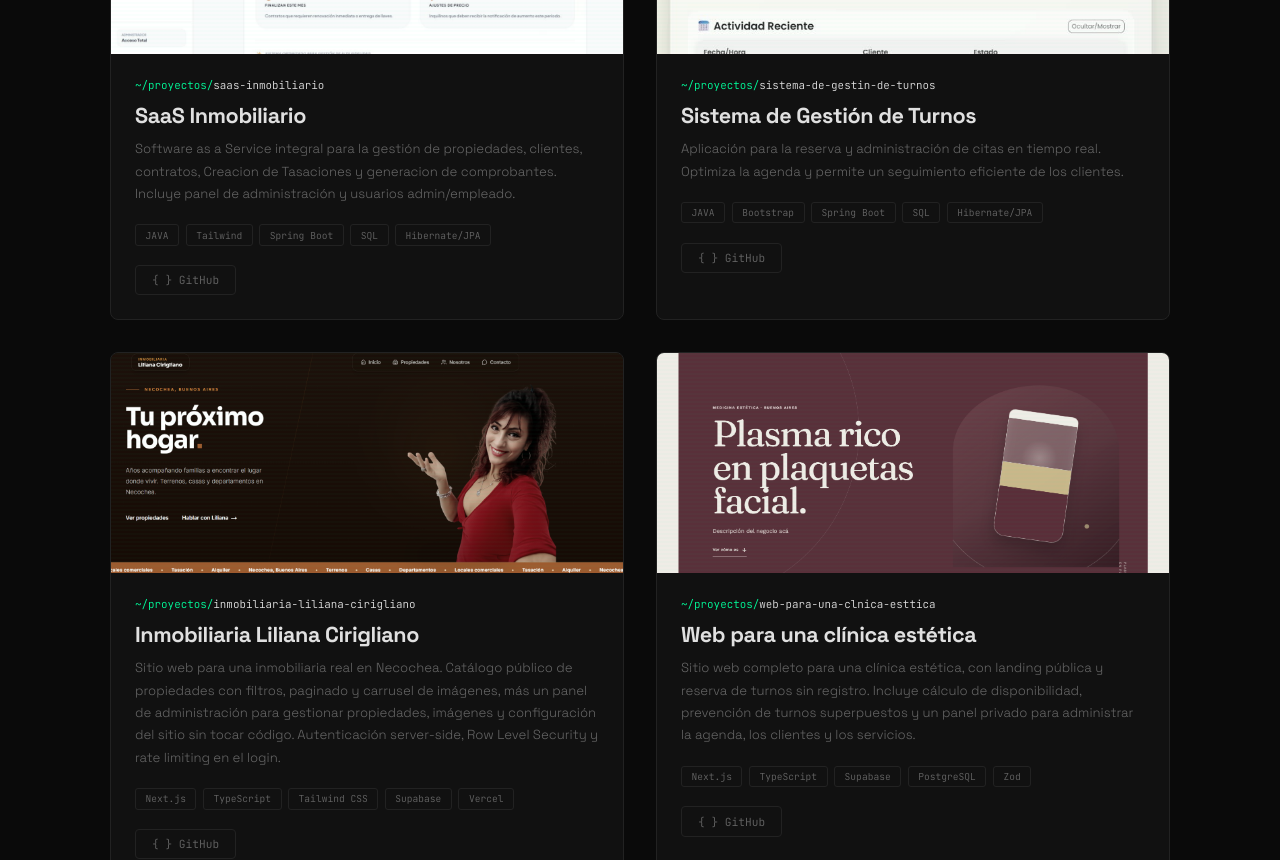
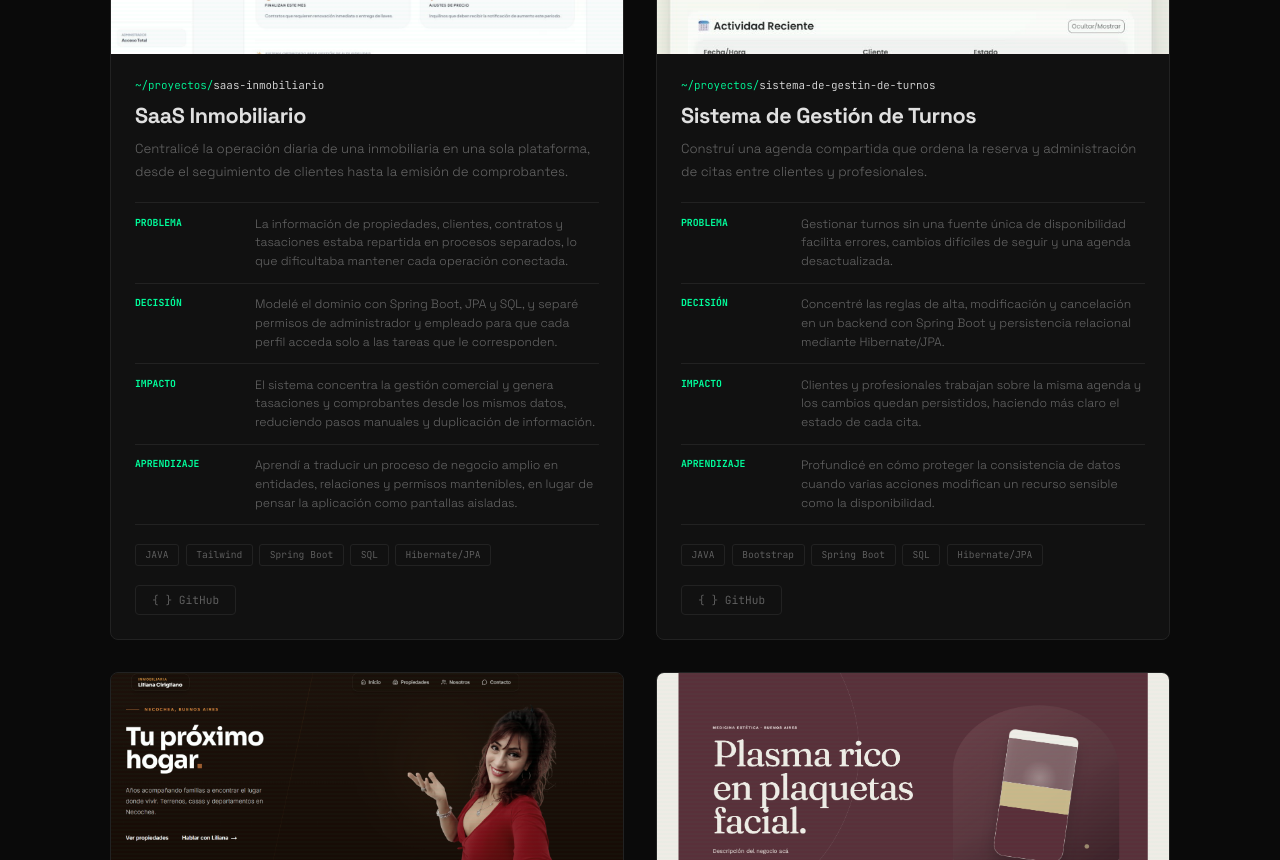
Before and after one commit to EliaNFe/portfolio-elian-angular, an Angular app in the folder mi-portafolio/: page / in a window 1280 px wide. Shown: the part 1940-2800 px from the top of the page. Built offline with nearby package versions, Linux system fonts and the light colour scheme.

Commit message:
feat; " re escritura de los proyectos"

```diff
--- a/mi-portafolio/public/data/proyectos.json
+++ b/mi-portafolio/public/data/proyectos.json
@@ -2,51 +2,61 @@
   {
     "id": 1,
     "titulo": "SaaS Inmobiliario",
-    "descripcion": "Software as a Service integral para la gestión de propiedades, clientes, contratos, Creacion de Tasaciones y generacion de comprobantes. Incluye panel de administración y usuarios admin/empleado.",
+    "descripcion": "Centralicé la operación diaria de una inmobiliaria en una sola plataforma, desde el seguimiento de clientes hasta la emisión de comprobantes.",
+    "problema": "La información de propiedades, clientes, contratos y tasaciones estaba repartida en procesos separados, lo que dificultaba mantener cada operación conectada.",
+    "decision": "Modelé el dominio con Spring Boot, JPA y SQL, y separé permisos de administrador y empleado para que cada perfil acceda solo a las tareas que le corresponden.",
+    "impacto": "El sistema concentra la gestión comercial y genera tasaciones y comprobantes desde los mismos datos, reduciendo pasos manuales y duplicación de información.",
+    "aprendizaje": "Aprendí a traducir un proceso de negocio amplio en entidades, relaciones y permisos mantenibles, en lugar de pensar la aplicación como pantallas aisladas.",
     "imagen": "https://images.unsplash.com/photo-1560518883-ce09059eeffa?q=80&w=500",
     "tecnologias": ["JAVA", "Tailwind", "Spring Boot", "SQL", "Hibernate/JPA"],
-    "github": "https://github.com/EliaNFe/Inmobiliaria_gestion_comprobantes",
-    "carpeta": "inmodoc",
-    "totalFotos": 9
+    "github": "https://github.com/EliaNFe/Inmobiliaria_gestion_comprobantes", "carpeta": "inmodoc", "totalFotos": 9
   },
   {
     "id": 2,
     "titulo": "Sistema de Gestión de Turnos",
-    "descripcion": "Aplicación para la reserva y administración de citas en tiempo real. Optimiza la agenda y permite un seguimiento eficiente de los clientes.",
+    "descripcion": "Construí una agenda compartida que ordena la reserva y administración de citas entre clientes y profesionales.",
+    "problema": "Gestionar turnos sin una fuente única de disponibilidad facilita errores, cambios difíciles de seguir y una agenda desactualizada.",
+    "decision": "Concentré las reglas de alta, modificación y cancelación en un backend con Spring Boot y persistencia relacional mediante Hibernate/JPA.",
+    "impacto": "Clientes y profesionales trabajan sobre la misma agenda y los cambios quedan persistidos, haciendo más claro el estado de cada cita.",
+    "aprendizaje": "Profundicé en cómo proteger la consistencia de datos cuando varias acciones modifican un recurso sensible como la disponibilidad.",
     "imagen": "https://images.unsplash.com/photo-1506784983877-45594efa4cbe?q=80&w=500",
     "tecnologias": ["JAVA", "Bootstrap", "Spring Boot", "SQL", "Hibernate/JPA"],
-    "github": "https://github.com/EliaNFe/sistema-turnos-backend",
-    "carpeta": "turnos",
-    "totalFotos": 11
+    "github": "https://github.com/EliaNFe/sistema-turnos-backend", "carpeta": "turnos", "totalFotos": 11
   },
   {
     "id": 3,
     "titulo": "Inmobiliaria Liliana Cirigliano",
-    "descripcion": "Sitio web para una inmobiliaria real en Necochea. Catálogo público de propiedades con filtros, paginado y carrusel de imágenes, más un panel de administración para gestionar propiedades, imágenes y configuración del sitio sin tocar código. Autenticación server-side, Row Level Security y rate limiting en el login.",
+    "descripcion": "Digitalicé el catálogo de una inmobiliaria real de Necochea y le di autonomía para mantenerlo sin depender de cambios en el código.",
+    "problema": "La inmobiliaria necesitaba mostrar propiedades de forma clara y actualizar publicaciones, imágenes y datos del sitio sin asistencia técnica constante.",
+    "decision": "Usé Next.js y Supabase para combinar un catálogo rápido con un panel privado; protegí la administración con autenticación server-side, Row Level Security y rate limiting.",
+    "impacto": "Los visitantes pueden filtrar y recorrer el catálogo, mientras el equipo administra el contenido completo desde una interfaz propia sin tocar código.",
+    "aprendizaje": "Aprendí que entregar autonomía al cliente exige diseñar tanto la experiencia pública como permisos y operaciones administrativas seguras.",
     "imagen": "imagen/inmobiliaria/foto1.png",
     "tecnologias": ["Next.js", "TypeScript", "Tailwind CSS", "Supabase", "Vercel"],
-    "github": "https://github.com/EliaNFe/Pagina_Inmobiliaria",
-    "carpeta": "inmobiliaria",
-    "totalFotos": 6
+    "github": "https://github.com/EliaNFe/Pagina_Inmobiliaria", "carpeta": "inmobiliaria", "totalFotos": 6
   },
   {
     "id": 4,
     "titulo": "Web para una clínica estética",
-    "descripcion": "Sitio web completo para una clínica estética, con landing pública y reserva de turnos sin registro. Incluye cálculo de disponibilidad, prevención de turnos superpuestos y un panel privado para administrar la agenda, los clientes y los servicios.",
+    "descripcion": "Convertí la consulta y reserva de tratamientos en un flujo directo, sin registro, conectado con la agenda interna de la clínica.",
+    "problema": "Coordinar reservas manualmente consume tiempo y puede producir turnos superpuestos, pero exigir una cuenta agrega fricción innecesaria al paciente.",
+    "decision": "Diseñé un flujo público sin registro y calculé la disponibilidad en función de la agenda; validé los datos con Zod y reforcé en PostgreSQL la prevención de solapamientos.",
+    "impacto": "Los pacientes reservan con menos pasos y la clínica recibe turnos consistentes en un panel donde también administra clientes y servicios.",
+    "aprendizaje": "Aprendí a tratar la disponibilidad como una regla de negocio crítica que debe validarse en más de una capa, no solo en la interfaz.",
     "imagen": "imagen/clinica-estetica/foto1.png",
     "tecnologias": ["Next.js", "TypeScript", "Supabase", "PostgreSQL", "Zod"],
-    "github": "https://github.com/EliaNFe/Turnero_clinica",
-    "carpeta": "clinica-estetica",
-    "totalFotos": 9
+    "github": "https://github.com/EliaNFe/Turnero_clinica", "carpeta": "clinica-estetica", "totalFotos": 9
   },
   {
     "id": 5,
     "titulo": "Ecommerce con Microservicios",
-    "descripcion": "Ecommerce con frontend en Angular y backend distribuido en cuatro microservicios independientes. Implementa API Gateway, autenticación con JWT y roles, bases de datos por servicio, gestión de catálogo, órdenes y pagos, y una saga con compensación de stock ante pagos rechazados.",
+    "descripcion": "Diseñé un ecommerce distribuido que mantiene coordinados catálogo, órdenes, pagos y stock incluso cuando una operación falla.",
+    "problema": "Separar un proceso de compra entre servicios independientes introduce fallos parciales: un pago rechazado no puede dejar stock reservado ni una orden en un estado incorrecto.",
+    "decision": "Dividí el backend en cuatro microservicios con base de datos por servicio, unifiqué el acceso mediante API Gateway y usé una saga con acciones de compensación.",
+    "impacto": "El flujo puede revertir la reserva de stock cuando el pago falla, manteniendo la consistencia del negocio sin acoplar todos los servicios a una sola base.",
+    "aprendizaje": "Entendí el costo real de una arquitectura distribuida: la independencia de despliegue exige diseñar explícitamente estados, fallos, seguridad y compensaciones.",
     "imagen": "imagen/ecommerce-microservicios/foto1.png",
     "tecnologias": ["Java", "Spring Boot", "Angular", "PostgreSQL", "Docker"],
-    "github": "https://github.com/EliaNFe/microservicio_ecommerce",
-    "carpeta": "ecommerce-microservicios",
-    "totalFotos": 11
+    "github": "https://github.com/EliaNFe/microservicio_ecommerce", "carpeta": "ecommerce-microservicios", "totalFotos": 11
   }
 ]
--- a/mi-portafolio/src/app/app.ts
+++ b/mi-portafolio/src/app/app.ts
@@ -23,7 +23,9 @@ import { ProjectService } from './services/project';
       </div>
       <a href="/cv/Elian_Ferreyra_CV.pdf" target="_blank" class="nav-cv">.pdf</a>
       <button class="lang-toggle" (click)="toggleLang()">{{ isEn ? 'ES' : 'EN' }}</button>
-      <button class="theme-toggle" (click)="toggleTheme()">
+      <button class="theme-toggle" (click)="toggleTheme($event)"
+              [attr.aria-label]="isLight ? t.activarOscuro : t.activarClaro"
+              [attr.title]="isLight ? t.activarOscuro : t.activarClaro">
         <span *ngIf="!isLight" class="toggle-icon">◐</span>
         <span *ngIf="isLight" class="toggle-icon">◑</span>
       </button>
@@ -159,6 +161,12 @@ import { ProjectService } from './services/project';
             </div>
             <h3 class="proj-title">{{ p.titulo }}</h3>
             <p class="proj-desc">{{ p.descripcion }}</p>
+            <dl class="proj-story">
+              <div class="story-item"><dt>{{ t.problema }}</dt><dd>{{ p.problema }}</dd></div>
+              <div class="story-item"><dt>{{ t.decision }}</dt><dd>{{ p.decision }}</dd></div>
+              <div class="story-item"><dt>{{ t.impacto }}</dt><dd>{{ p.impacto }}</dd></div>
+              <div class="story-item"><dt>{{ t.aprendizaje }}</dt><dd>{{ p.aprendizaje }}</dd></div>
+            </dl>
             <div class="proj-tech-row">
               <span class="tech-pill" *ngFor="let t2 of p.tecnologias">{{ t2 }}</span>
             </div>
@@ -579,6 +587,16 @@ import { ProjectService } from './services/project';
 }
 .project-card:hover .proj-title { color:var(--green); }
 .proj-desc { font-size:0.82rem; color:var(--muted); line-height:1.7; margin-bottom:1.2rem; }
+.proj-story { display:grid; gap:0; margin:0 0 1.2rem; border-top:1px solid var(--border); }
+.story-item {
+  display:grid; grid-template-columns:6.7rem 1fr; gap:0.8rem;
+  padding:0.72rem 0; border-bottom:1px solid var(--border);
+}
+.story-item dt {
+  color:var(--green); font:600 0.61rem/1.55 'JetBrains Mono', monospace;
+  text-transform:uppercase;
+}
+.story-item dd { color:var(--muted); font-size:0.76rem; line-height:1.55; }
 .proj-tech-row { display:flex; flex-wrap:wrap; gap:0.4rem; margin-bottom:1.2rem; }
 .tech-pill {
   font-family:'JetBrains Mono', monospace;
@@ -727,6 +745,7 @@ import { ProjectService } from './services/project';
   .bio-photo { width:180px; height:230px; margin:0 auto; display:block; }
   .bio-photo-wrap { margin-bottom:1.5rem; display:flex; justify-content:center; }
   .projects-grid { grid-template-columns:1fr; }
+  .story-item { grid-template-columns:1fr; gap:0.25rem; }
   .contact-layout { grid-template-columns:1fr; gap:2rem; }
   .contact-row { grid-template-columns:90px 1fr auto; }
   .footer { padding:1.5rem 1.2rem; flex-wrap:wrap; gap:0.5rem; }
@@ -757,6 +776,8 @@ export class App implements OnInit, OnDestroy, AfterViewInit {
     codesFocoVal: 'código mantenible y escalable',
     bioText: 'Desarrollo con foco en la mantenibilidad y claridad del código. Me gusta construir soluciones que no solo funcionen hoy, sino que sean fáciles de entender y escalar mañana.',
     verGaleria: 'ver galería',
+    problema: 'Problema', decision: 'Decisión', impacto: 'Impacto', aprendizaje: 'Aprendizaje',
+    activarClaro: 'Activar tema claro', activarOscuro: 'Activar tema oscuro',
     loading: 'inicializando sistema...',
     contactH2a: '¿Trabajamos', contactH2b: 'juntos?',
     contactSub: 'Abierto a proyectos freelance y posiciones full-time.',
@@ -771,6 +792,8 @@ export class App implements OnInit, OnDestroy, AfterViewInit {
     codesFocoVal: 'maintainable and scalable code',
     bioText: 'I build with a focus on maintainability and code clarity. I like to create solutions that not only work today, but are easy to understand and scale tomorrow.',
     verGaleria: 'view gallery',
+    problema: 'Problem', decision: 'Decision', impacto: 'Impact', aprendizaje: 'Learning',
+    activarClaro: 'Switch to light theme', activarOscuro: 'Switch to dark theme',
     loading: 'initializing system...',
     contactH2a: "Let's work", contactH2b: 'together.',
     contactSub: 'Open to freelance projects and full-time positions.',
@@ -803,7 +826,8 @@ export class App implements OnInit, OnDestroy, AfterViewInit {
 
   initCanvas() {
     const canvas = this.canvasRef.nativeElement;
-    const ctx = canvas.getContext('2d')!;
+    const ctx = canvas.getContext('2d');
+    if (!ctx) return;
     const spacing = 32;
     let w = 0, h = 0, t = 0;
     const isDark = () => !this.isLight;
@@ -875,10 +899,30 @@ export class App implements OnInit, OnDestroy, AfterViewInit {
     this.applyTheme();
   }
 
-  toggleTheme() {
-    this.isLight = !this.isLight;
-    localStorage.setItem('theme', this.isLight ? 'light' : 'dark');
-    this.applyTheme();
+  toggleTheme(event: MouseEvent) {
+    const button = event.currentTarget as HTMLElement;
+    const rect = button.getBoundingClientRect();
+    const x = rect.left + rect.width / 2;
+    const y = rect.top + rect.height / 2;
+    const root = document.documentElement;
+    root.style.setProperty('--theme-x', `${x}px`);
+    root.style.setProperty('--theme-y', `${y}px`);
+
+    const changeTheme = () => {
+      this.isLight = !this.isLight;
+      localStorage.setItem('theme', this.isLight ? 'light' : 'dark');
+      this.applyTheme();
+    };
+    const prefersReducedMotion = window.matchMedia('(prefers-reduced-motion: reduce)').matches;
+    const doc = document as Document & {
+      startViewTransition?: (callback: () => void) => { finished: Promise<void> };
+    };
+
+    if (!doc.startViewTransition || prefersReducedMotion) {
+      changeTheme();
+      return;
+    }
+    doc.startViewTransition(changeTheme);
   }
 
   toggleLang() {
```
Also changed, not shown: mi-portafolio/src/styles.scss (+23 -0 lines), 2 other files (tests, documents, lock files or other folders).
